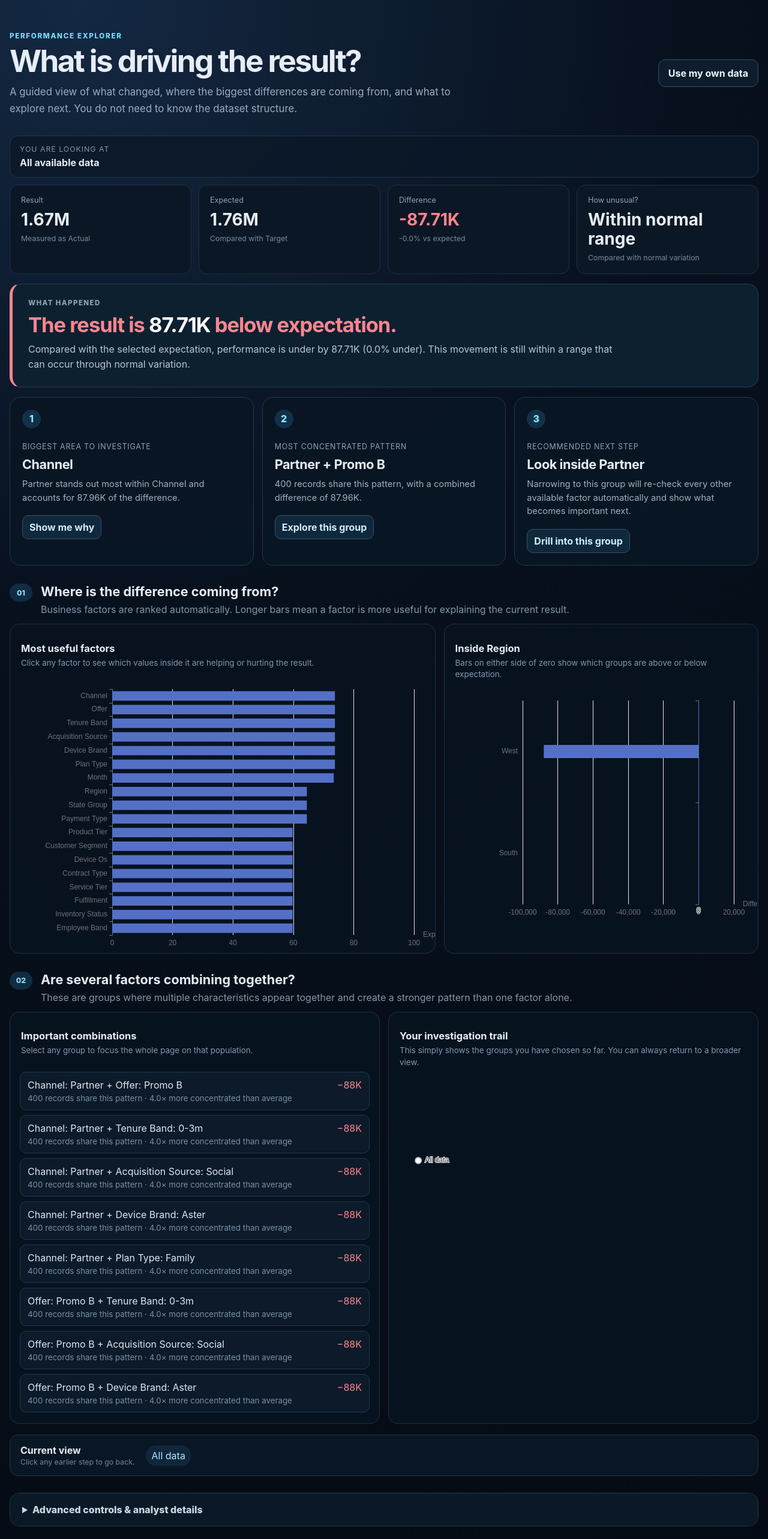
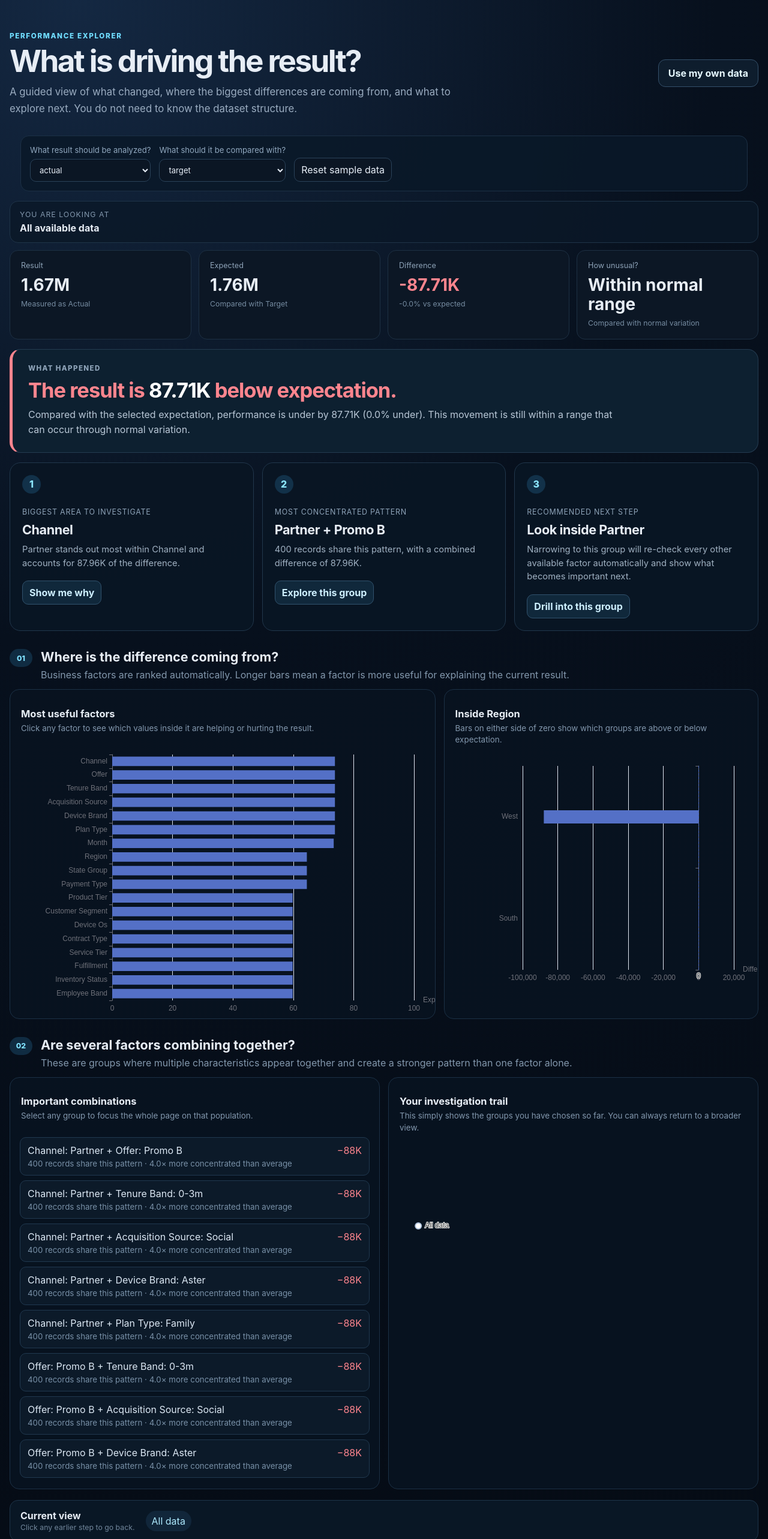
Before and after one commit to yashumani/drill-down-anamoly, a React (Vite) app: page / in a window 1280 px wide. Shown: the top 2566 px of the page at 60% size. Built offline with nearby package versions, Linux system fonts and the light colour scheme.

Commit message:
Move analysis filters to top of dashboard

```diff
--- a/src/App.tsx
+++ b/src/App.tsx
@@ -5,7 +5,7 @@ import { investigate } from './lib/anomaly';
 import { parseDataFile } from './lib/io';
 import { profileFields } from './lib/profile';
 import { ContributionBars, DimensionLandscape, DrillTree, InteractionList } from './components/Visuals';
-import type { DataRow, DimensionScore, InteractionSegment, Predicate } from './types';
+import type { DataRow, DimensionScore, Predicate } from './types';
 
 const format = (n: number) => Intl.NumberFormat('en-US', { notation: 'compact', maximumFractionDigits: 2 }).format(n);
 const percent = (n: number | null) => n == null ? '—' : `${n >= 0 ? '+' : ''}${n.toFixed(1)}%`;
@@ -72,6 +72,22 @@ export default function App() {
     </header>
 
     {error && <div className="error">{error}</div>}
+
+    <section className="controls top-controls" aria-label="Analysis filters">
+      <label>What result should be analyzed?
+        <select value={actualKey} onChange={(e) => { setActualKey(e.target.value); setPredicates([]); }}>
+          {numeric.map((p) => <option key={p.name}>{p.name}</option>)}
+        </select>
+      </label>
+      <label>What should it be compared with?
+        <select value={expectedKey} onChange={(e) => { setExpectedKey(e.target.value); setPredicates([]); }}>
+          <option value="">Typical value in this group</option>
+          {numeric.filter((p) => p.name !== actualKey).map((p) => <option key={p.name}>{p.name}</option>)}
+        </select>
+      </label>
+      <button onClick={() => { setRows(createSampleData()); setActualKey('actual'); setExpectedKey('target'); setPredicates([]); setSelectedDimension('region'); }}>Reset sample data</button>
+      {predicates.length > 0 && <button className="quiet-button" onClick={() => setPredicates([])}>Clear drill filters</button>}
+    </section>
 
     <section className="scope-bar">
       <div>
@@ -140,13 +156,8 @@ export default function App() {
     </section>
 
     <details className="analyst-details">
-      <summary>Advanced controls & analyst details</summary>
-      <p className="details-intro">Use this section when you need to change measures, inspect scoring details, or validate how the story was generated.</p>
-      <section className="controls">
-        <label>What result should be analyzed?<select value={actualKey} onChange={(e) => { setActualKey(e.target.value); setPredicates([]); }}>{numeric.map((p) => <option key={p.name}>{p.name}</option>)}</select></label>
-        <label>What should it be compared with?<select value={expectedKey} onChange={(e) => { setExpectedKey(e.target.value); setPredicates([]); }}><option value="">Typical value in this group</option>{numeric.filter((p) => p.name !== actualKey).map((p) => <option key={p.name}>{p.name}</option>)}</select></label>
-        <button onClick={() => { setRows(createSampleData()); setActualKey('actual'); setExpectedKey('target'); setPredicates([]); setSelectedDimension('region'); }}>Reset sample data</button>
-      </section>
+      <summary>Analyst details</summary>
+      <p className="details-intro">Use this section to validate how the story was generated and inspect the underlying factor scoring.</p>
 
       <section className="technical-strip">
         <span><strong>{result.rowCount.toLocaleString()}</strong> records included</span>
```
